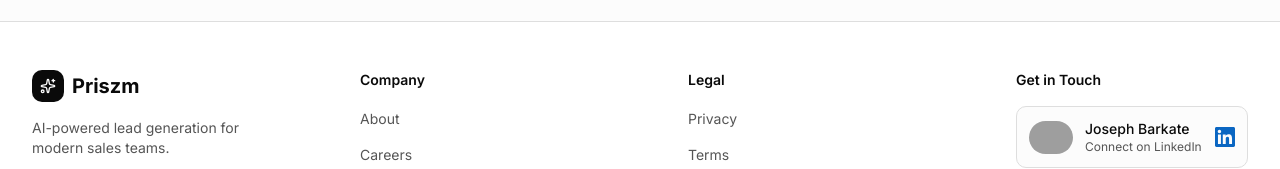
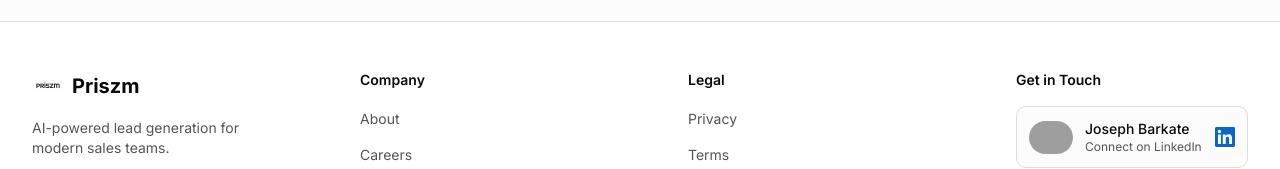
Before and after one commit to VPSciences/Priszm, a Next.js app: page /terms in a window 1280 px wide. Shown: the part 1466-1635 px from the top of the page. Built offline with nearby package versions, Linux system fonts and the light colour scheme; grey boxes are pictures that could not be loaded.

Commit message:
feat: update header and footer with new minimalist logo\n\nUse new geometric prism logo for consistent branding.

```diff
--- a/components/footer.tsx
+++ b/components/footer.tsx
@@ -1,6 +1,6 @@
 import Link from 'next/link'
 import Image from 'next/image'
-import { Sparkles, Mail } from 'lucide-react'
+import { Mail } from 'lucide-react'
 
 const footerLinks = {
   Company: [
@@ -23,9 +23,13 @@ export function Footer() {
           {/* Logo and description */}
           <div className="col-span-2 md:col-span-1">
             <Link href="/" className="flex items-center gap-2">
-              <div className="flex items-center justify-center w-8 h-8 rounded-lg bg-foreground">
-                <Sparkles className="w-4 h-4 text-background" />
-              </div>
+              <Image
+                src="/priszm-logo.jpg"
+                alt="Priszm"
+                width={32}
+                height={32}
+                className="rounded-lg"
+              />
               <span className="text-xl font-bold text-foreground">Priszm</span>
             </Link>
             <p className="mt-4 text-sm text-muted-foreground">
--- a/components/header.tsx
+++ b/components/header.tsx
@@ -2,8 +2,9 @@
 
 import { useState } from 'react'
 import Link from 'next/link'
+import Image from 'next/image'
 import { Button } from '@/components/ui/button'
-import { Menu, X, Sparkles } from 'lucide-react'
+import { Menu, X } from 'lucide-react'
 
 const navigation = [
   { name: 'Capabilities', href: '#capabilities' },
@@ -20,9 +21,13 @@ export function Header() {
       <nav className="mx-auto flex max-w-7xl items-center justify-between px-6 py-4 lg:px-8">
         <div className="flex lg:flex-1">
           <Link href="/" className="flex items-center gap-2 -m-1.5 p-1.5">
-            <div className="flex items-center justify-center w-8 h-8 rounded-lg bg-foreground">
-              <Sparkles className="w-4 h-4 text-background" />
-            </div>
+            <Image
+              src="/priszm-logo.jpg"
+              alt="Priszm"
+              width={32}
+              height={32}
+              className="rounded-lg"
+            />
             <span className="text-xl font-bold text-foreground">Priszm</span>
           </Link>
         </div>
```
Also changed, not shown: public/priszm-logo.jpg (added).
